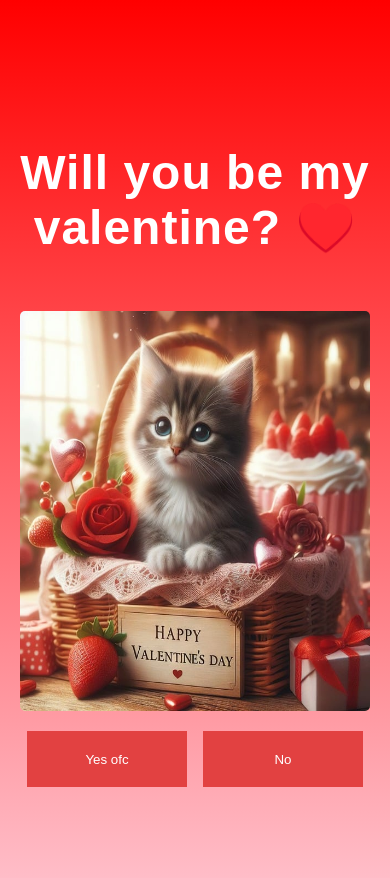
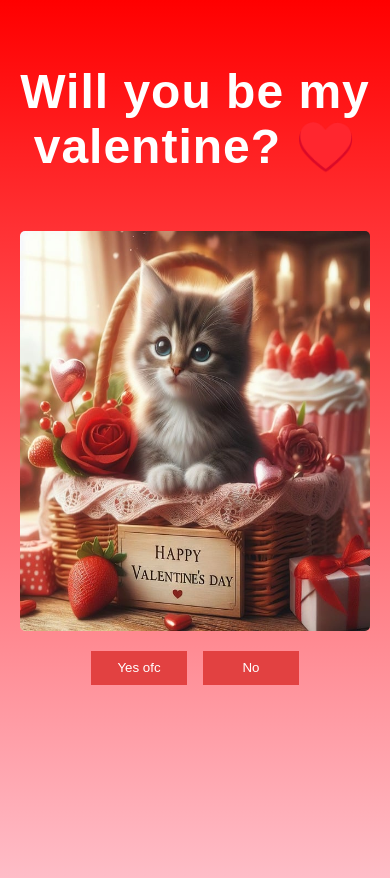
Before and after one commit to Albatraoz12/valentine, a React (Vite) app: page / in a window 390 px wide. Shown: the top 878 px of the page. Built offline with nearby package versions, Linux system fonts and the light colour scheme.

Commit message:
add mobile styling

```diff
--- a/src/App.css
+++ b/src/App.css
@@ -45,3 +45,21 @@ h1 {
 button:hover {
   transform: scale(1.1);
 }
+
+@media screen and (max-width: 430px) {
+  body {
+    display: flex;
+    align-items: flex-start;
+    justify-content: center;
+  }
+
+  .btn {
+    min-height: 1.5rem;
+    padding: 0.6rem;
+    width: 6rem;
+  }
+
+  button:hover {
+    transform: none;
+  }
+}
```
